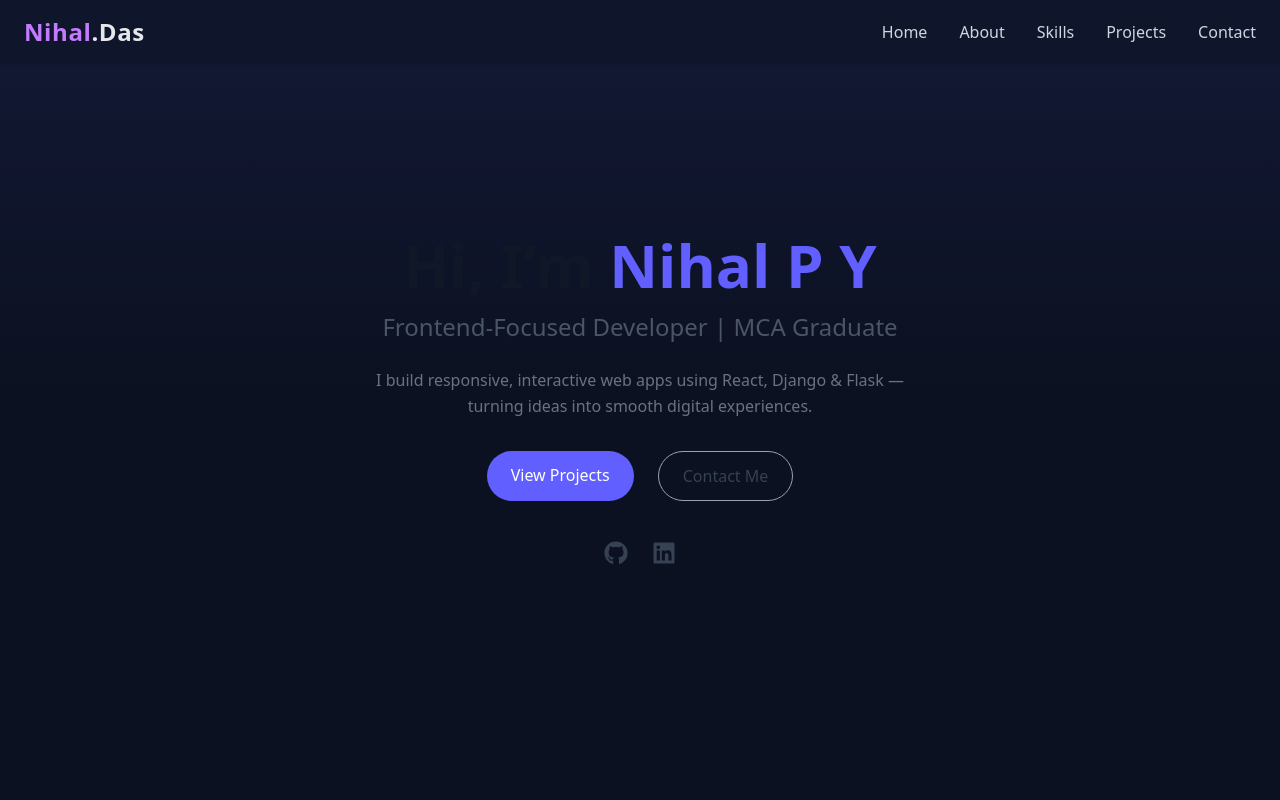
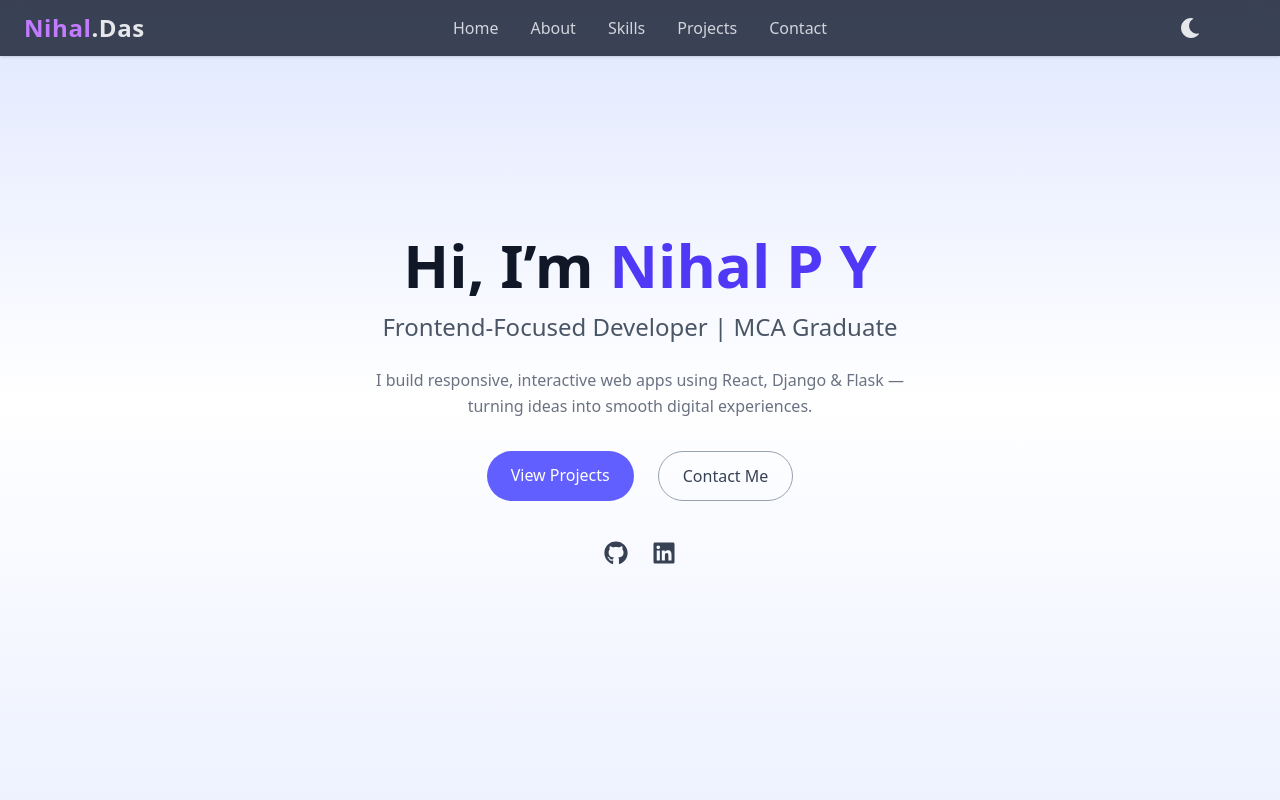
Before and after one commit to Nihal-das/Portfolio, a React (Vite) app: page / in a window 1280 px wide. Shown: the top 800 px of the page. Built offline with nearby package versions, Linux system fonts and the light colour scheme.

Commit message:
teh toggle button changes

```diff
--- a/index.html
+++ b/index.html
@@ -1,8 +1,14 @@
-<!doctype html>
+<!DOCTYPE html>
 <html lang="en">
   <head>
     <meta charset="UTF-8" />
-    <link rel="icon" type="image/png" href="src/assets/Nihal_das.png" height="48" width="48" />
+    <link
+      rel="icon"
+      type="image/png"
+      href="src/assets/Nihal_das.png"
+      height="48"
+      width="48"
+    />
     <meta name="viewport" content="width=device-width, initial-scale=1.0" />
     <title>Nihal P Y</title>
   </head>
--- a/package.json
+++ b/package.json
@@ -16,8 +16,7 @@
     "react": "^19.2.0",
     "react-dom": "^19.2.0",
     "react-icons": "^5.5.0",
-    "react-toastify": "^11.0.5",
-    "tailwindcss": "^4.0.0"
+    "react-toastify": "^11.0.5"
   },
   "devDependencies": {
     "@eslint/js": "^9.39.1",
@@ -28,6 +27,7 @@
     "eslint-plugin-react-hooks": "^5.2.0",
     "eslint-plugin-react-refresh": "^0.4.24",
     "globals": "^16.5.0",
+    "tailwindcss": "^4.1.17",
     "vite": "^7.2.2"
   }
 }
--- a/src/components/Hero.jsx
+++ b/src/components/Hero.jsx
@@ -5,22 +5,28 @@ const Hero = () => {
   return (
     <section
       id="home"
-      className="flex flex-col justify-center items-center text-center min-h-screen px-6 bg-linear-to-b from-indigo-500/10 via-transparent to-transparent dark:from-purple-700/5"
+      className="flex flex-col justify-center items-center text-center min-h-screen px-6
+                 bg-gradient-to-b from-indigo-100 via-white to-indigo-50
+                 dark:from-[#0F172A] dark:via-[#0B1120] dark:to-[#0F172A]
+                 transition-all duration-700 ease-in-out"
     >
       <motion.h1
         initial={{ opacity: 0, y: 20 }}
         animate={{ opacity: 1, y: 0 }}
         transition={{ duration: 1 }}
-        className="text-4xl md:text-6xl font-extrabold text-gray-900 dark:text-white"
+        className="text-4xl md:text-6xl font-extrabold text-gray-900 dark:text-white transition-colors duration-700"
       >
-        Hi, I’m <span className="text-indigo-500 dark:text-purple-400">Nihal P Y</span>
+        Hi, I’m{" "}
+        <span className="text-indigo-600 dark:text-purple-400 transition-colors duration-700">
+          Nihal P Y
+        </span>
       </motion.h1>
 
       <motion.h2
         initial={{ opacity: 0, y: 20 }}
         animate={{ opacity: 1, y: 0 }}
         transition={{ delay: 0.2, duration: 1 }}
-        className="mt-4 text-lg md:text-2xl text-gray-600 dark:text-gray-300"
+        className="mt-4 text-lg md:text-2xl text-gray-600 dark:text-gray-300 transition-colors duration-700"
       >
         Frontend-Focused Developer | MCA Graduate
       </motion.h2>
@@ -29,9 +35,10 @@ const Hero = () => {
         initial={{ opacity: 0, y: 20 }}
         animate={{ opacity: 1, y: 0 }}
         transition={{ delay: 0.4, duration: 1 }}
-        className="mt-6 max-w-xl text-gray-500 dark:text-gray-400 leading-relaxed"
+        className="mt-6 max-w-xl text-gray-500 dark:text-gray-400 leading-relaxed transition-colors duration-700"
       >
-        I build responsive, interactive web apps using React, Django & Flask — turning ideas into smooth digital experiences.
+        I build responsive, interactive web apps using React, Django & Flask —
+        turning ideas into smooth digital experiences.
       </motion.p>
 
       <motion.div
@@ -42,13 +49,16 @@ const Hero = () => {
       >
         <a
           href="#projects"
-          className="px-6 py-3 bg-indigo-500 text-white rounded-full hover:bg-indigo-600 transition dark:bg-purple-500 dark:hover:bg-purple-600"
+          className="px-6 py-3 bg-indigo-500 text-white rounded-full hover:bg-indigo-600
+                     dark:bg-purple-500 dark:hover:bg-purple-600 transition-all duration-500"
         >
           View Projects
         </a>
         <a
           href="#contact"
-          className="px-6 py-3 border border-gray-400 text-gray-700 rounded-full hover:bg-gray-100 transition dark:text-gray-200 dark:border-gray-600 dark:hover:bg-gray-700"
+          className="px-6 py-3 border border-gray-400 text-gray-700 rounded-full hover:bg-gray-100
+                     dark:text-gray-200 dark:border-gray-600 dark:hover:bg-gray-700
+                     transition-all duration-500"
         >
           Contact Me
         </a>
@@ -64,7 +74,7 @@ const Hero = () => {
           href="https://github.com/Nihal-das"
           target="_blank"
           rel="noopener noreferrer"
-          className="text-gray-700 hover:text-indigo-500 dark:text-gray-300 dark:hover:text-purple-400 transition"
+          className="text-gray-700 hover:text-indigo-500 dark:text-gray-300 dark:hover:text-purple-400 transition-colors duration-500"
         >
           <FaGithub />
         </a>
@@ -72,7 +82,7 @@ const Hero = () => {
           href="https://www.linkedin.com/in/nihal-py/"
           target="_blank"
           rel="noopener noreferrer"
-          className="text-gray-700 hover:text-indigo-500 dark:text-gray-300 dark:hover:text-purple-400 transition"
+          className="text-gray-700 hover:text-indigo-500 dark:text-gray-300 dark:hover:text-purple-400 transition-colors duration-500"
         >
           <FaLinkedin />
         </a>
--- a/src/components/Navbar.jsx
+++ b/src/components/Navbar.jsx
@@ -1,26 +1,132 @@
-import { useState } from "react";
-import { FaBars, FaTimes } from "react-icons/fa";
+// import { useState, useEffect } from "react";
+// import { FaBars, FaTimes, FaMoon, FaSun } from "react-icons/fa";
+
+// const Navbar = () => {
+//   const [menuOpen, setMenuOpen] = useState(false);
+//   const [isLightMode, setIsLightMode] = useState(!document.documentElement.classList.contains("dark"));
+
+//   const navItems = ["Home", "About", "Skills", "Projects", "Contact"];
+
+//   useEffect(() => {
+//     if (window.matchMedia('(prefers-color-scheme: dark)').matches) {
+//       document.documentElement.classList.add('dark');
+//       setIsLightMode(false);
+//     } else {
+//       document.documentElement.classList.remove('dark');
+//       setIsLightMode(true);
+//     }
+//   }, []);
+
+//   const toggleTheme = () => {
+//     document.documentElement.classList.toggle("dark");
+//     setIsLightMode(prev => !prev);
+//   };
+
+//   return (
+//     <nav className="fixed top-0 left-0 w-full z-50 bg-[#0F172A]/80 dark:bg-white/10 backdrop-blur-md shadow-sm transition-colors duration-500">
+//       <div className="max-w-7xl mx-auto px-6 py-4 flex justify-center relative items-center">
+//         {/* Logo */}
+//         <h1 className="absolute left-6 text-2xl font-bold tracking-wide text-purple-400 cursor-pointer">
+//           Nihal<span className="text-gray-200 dark:text-gray-100">.Das</span>
+//         </h1>
+
+//         {/* Desktop Menu */}
+//        <ul className="hidden md:flex gap-8 text-gray-300 dark:text-gray-200 font-medium">
+//           {navItems.map((item) => (
+//             <li key={item}>
+//               <a
+//                 href={`#${item.toLowerCase()}`}
+//                 className="hover:text-purple-400 dark:hover:text-purple-600 transition"
+//               >
+//                 {item}
+//               </a>
+//             </li>
+//           ))}
+//         </ul>
+
+//         {/* Theme Toggle Button */}
+//         <button
+//           onClick={toggleTheme}
+//           className="absolute right-14 md:right-20 text-xl text-gray-200 dark:text-gray-800 hover:text-purple-400 dark:hover:text-purple-600 transition"
+//         >
+//           {isLightMode ? <FaMoon /> : <FaSun />}
+//         </button>
+
+//         {/* Mobile Menu Button */}
+//         <button
+//           className="md:hidden absolute right-6 text-2xl text-gray-200 dark:text-gray-800"
+//           onClick={() => setMenuOpen(!menuOpen)}
+//         >
+//           {menuOpen ? <FaTimes /> : <FaBars />}
+//         </button>
+//       </div>
+
+//       {/* Mobile Menu */}
+//       {menuOpen && (
+//         <div className="md:hidden flex flex-col items-center bg-[#0F172A] dark:bg-white py-6 space-y-6 shadow-lg transition-all duration-300">
+//           {navItems.map((item) => (
+//             <a
+//               key={item}
+//               href={`#${item.toLowerCase()}`}
+//               onClick={() => setMenuOpen(false)}
+//               className="text-gray-200 dark:text-gray-800 hover:text-purple-400 dark:hover:text-purple-600 transition"
+//             >
+//               {item}
+//             </a>
+//           ))}
+//         </div>
+//       )}
+//     </nav>
+//   );
+// };
+
+// export default Navbar;
+
+import { useState, useEffect } from "react";
+import { FaBars, FaTimes, FaMoon, FaSun } from "react-icons/fa";
 
 const Navbar = () => {
   const [menuOpen, setMenuOpen] = useState(false);
+  const [isLightMode, setIsLightMode] = useState(true);
 
   const navItems = ["Home", "About", "Skills", "Projects", "Contact"];
 
+  // Sync theme on mount
+  useEffect(() => {
+    const savedTheme = localStorage.getItem("theme");
+    const prefersDark = window.matchMedia("(prefers-color-scheme: dark)").matches;
+
+    if (savedTheme === "dark" || (!savedTheme && prefersDark)) {
+      document.documentElement.classList.add("dark");
+      setIsLightMode(false);
+    } else {
+      document.documentElement.classList.remove("dark");
+      setIsLightMode(true);
+    }
+  }, []);
+
+  // Toggle theme and persist preference
+  const toggleTheme = () => {
+    const isDark = document.documentElement.classList.toggle("dark");
+    setIsLightMode(!isDark);
+    localStorage.setItem("theme", isDark ? "dark" : "light");
+  };
+
   return (
-    <nav className="fixed top-0 left-0 w-full z-50 bg-[#0F172A]/80 backdrop-blur-md shadow-sm transition-colors duration-500">
-      <div className="max-w-7xl mx-auto px-6 py-4 flex justify-between items-center">
+    <nav className="fixed top-0 left-0 w-full z-50 bg-[#0F172A]/80 dark:bg-white/10 backdrop-blur-md shadow-sm transition-colors duration-500">
+      <div className="max-w-7xl mx-auto px-6 py-4 flex justify-center relative items-center">
         {/* Logo */}
-        <h1 className="text-2xl font-bold tracking-wide text-purple-400 cursor-pointer">
-          Nihal<span className="text-gray-200">.Das</span>
+        <h1 className="absolute left-6 text-2xl font-bold tracking-wide text-purple-400 cursor-pointer">
+          Nihal<span className="text-gray-200 dark:text-gray-100">.Das</span>
         </h1>
 
         {/* Desktop Menu */}
-        <ul className="hidden md:flex gap-8 text-gray-300 font-medium">
+        <ul className="hidden md:flex gap-8 text-gray-300 dark:text-gray-200 font-medium">
           {navItems.map((item) => (
             <li key={item}>
               <a
                 href={`#${item.toLowerCase()}`}
-                className="hover:text-purple-400 transition"
+                className="hover:text-purple-400 dark:hover:text-purple-600 transition"
               >
                 {item}
               </a>
@@ -28,9 +134,17 @@ const Navbar = () => {
           ))}
         </ul>
 
+        {/* Theme Toggle Button */}
+        <button
+          onClick={toggleTheme}
+          className="absolute right-14 md:right-20 text-xl text-gray-200 dark:text-gray-800 hover:text-purple-400 dark:hover:text-purple-600 transition"
+        >
+          {isLightMode ? <FaMoon /> : <FaSun />}
+        </button>
+
         {/* Mobile Menu Button */}
         <button
-          className="md:hidden text-2xl text-gray-200"
+          className="md:hidden absolute right-6 text-2xl text-gray-200 dark:text-gray-800"
           onClick={() => setMenuOpen(!menuOpen)}
         >
           {menuOpen ? <FaTimes /> : <FaBars />}
@@ -39,13 +153,13 @@ const Navbar = () => {
 
       {/* Mobile Menu */}
       {menuOpen && (
-        <div className="md:hidden flex flex-col items-center bg-[#0F172A] py-6 space-y-6 shadow-lg transition-all duration-300">
+        <div className="md:hidden flex flex-col items-center bg-[#0F172A] dark:bg-white py-6 space-y-6 shadow-lg transition-all duration-300">
           {navItems.map((item) => (
             <a
               key={item}
               href={`#${item.toLowerCase()}`}
               onClick={() => setMenuOpen(false)}
-              className="text-gray-200 hover:text-purple-400 transition"
+              className="text-gray-200 dark:text-gray-800 hover:text-purple-400 dark:hover:text-purple-600 transition"
             >
               {item}
             </a>
--- a/src/index.css
+++ b/src/index.css
@@ -1,23 +1,8 @@
 @import "tailwindcss";
 
-@theme {
-  --color-bg-light: #f9fafb;
-  --color-bg-dark: #0b1120;
-  --color-text-light: #0f172a;
-  --color-text-dark: #f9fafb;
-}
+
 
 html {
   scroll-behavior: smooth;
-}
-
-body {
-  background-color: var(--color-bg-dark);
-  color: var(--color-text-dark);
   transition: background-color 0.5s ease, color 0.5s ease;
 }
-
-.dark body {
-  background-color: var(--color-bg-light);
-  color: var(--color-text-light);
-}
```
Also changed, not shown: tailwind.config.js (+20 -24 lines), 1 other file (tests, documents, lock files or other folders).
